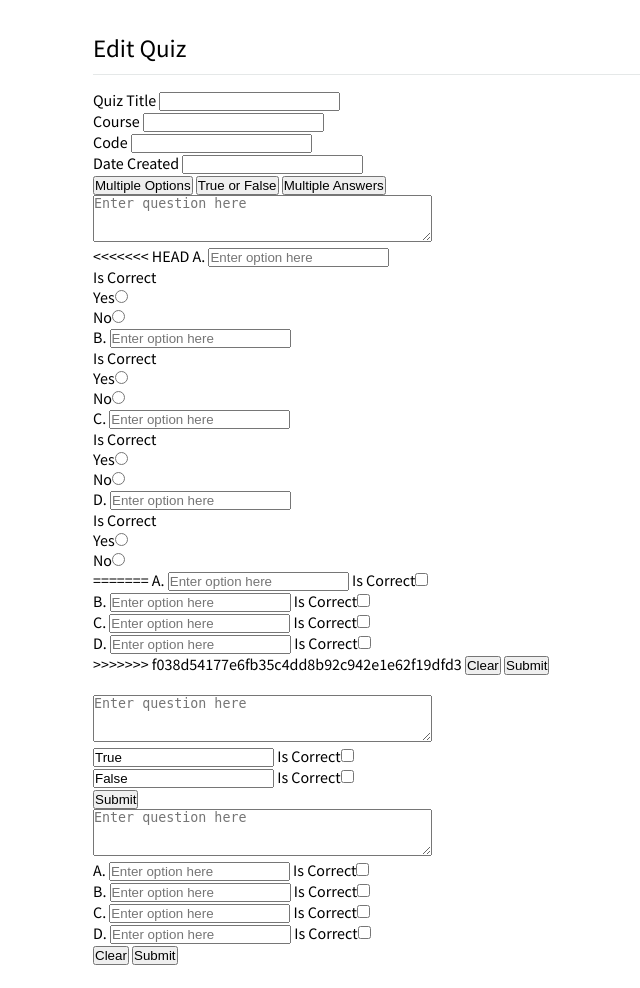
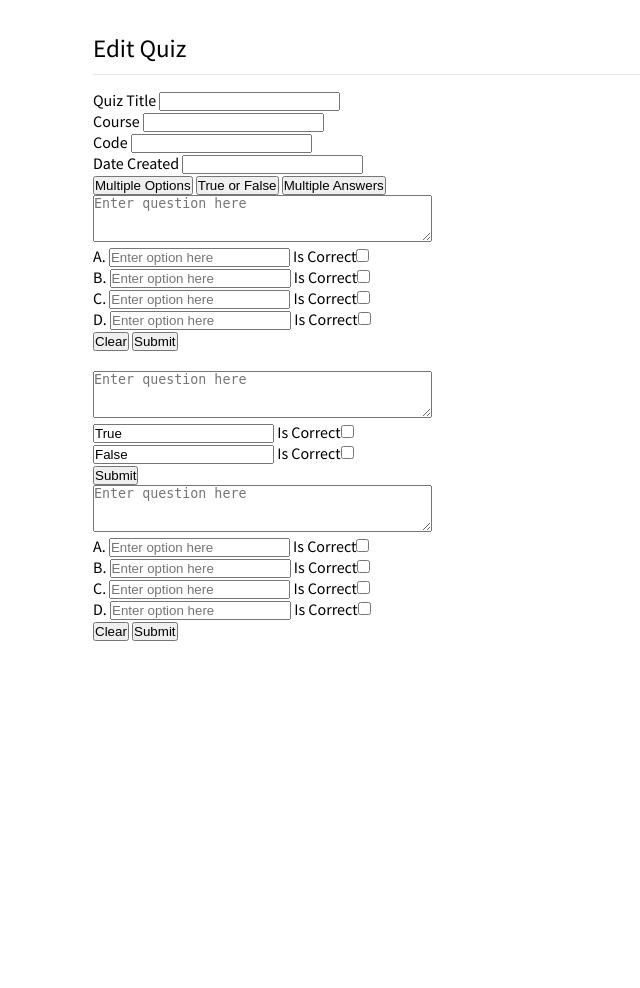
Before and after one commit to quruli/Quiz, a PHP site: page /quiz_edit.php in a window 1280 px wide. Shown: the part 61-1049 px from the top of the page, without its empty margins (99-739 px from the left). After the commit the page ends 702 px from the top, so only its background shows below. Run offline with PHP 8.4, Linux system fonts and the light colour scheme; some libraries are stand-ins or nearby versions.

Commit message:
changed quiz_edit UI

```diff
--- a/quiz_edit.php
+++ b/quiz_edit.php
@@ -24,24 +24,6 @@
 		 <div id="multOpt"> <!-- Multiple Options -->
 			 <form id="multOpt-form">
 				 	<textarea rows="3" cols="40" name="qtn" placeholder="Enter question here"></textarea><br />
-<<<<<<< HEAD
-					A. <input type="text" name="ans1" placeholder="Enter option here"/><br />
-					Is Correct <br />
-					Yes<input type="radio" name="check_ans1" value="1" /><br />
-					No<input type="radio" name="check_ans1" value="0" /><br />
-					B. <input type="text" name="ans2" placeholder="Enter option here"/><br />
-					Is Correct <br />
-					Yes<input type="radio" name="check_ans2" value="1" /><br />
-					No<input type="radio" name="check_ans2" value="0" /><br />
-					C. <input type="text" name="ans3" placeholder="Enter option here"/><br />
-					Is Correct <br />
-					Yes<input type="radio" name="check_ans" value="1" /><br />
-					No<input type="radio" name="check_ans" value="0" /><br />
-					D. <input type="text" name="ans4" placeholder="Enter option here"/><br />
-					Is Correct <br />
-					Yes<input type="radio" name="check_ans" value="1" /><br />
-					No<input type="radio" name="check_ans" value="0" /><br />
-=======
 					A. <input type="text" name="ans1" placeholder="Enter option here"/>
 					Is Correct<input type="checkbox" name="check_ans" value="true" /><br />
 					B. <input type="text" name="ans2" placeholder="Enter option here"/>
@@ -50,7 +32,6 @@
 					Is Correct<input type="checkbox" name="check_ans" value="true" /><br />
 					D. <input type="text" name="ans4" placeholder="Enter option here"/>
 					Is Correct<input type="checkbox" name="check_ans" value="true" /><br />
->>>>>>> f038d54177e6fb35c4dd8b92c942e1e62f19dfd3
 					<button type="reset" name="clear">Clear</button>
 					<button type="submit" name="add-qtn" onclick="clear()">Submit</button>
 
```
